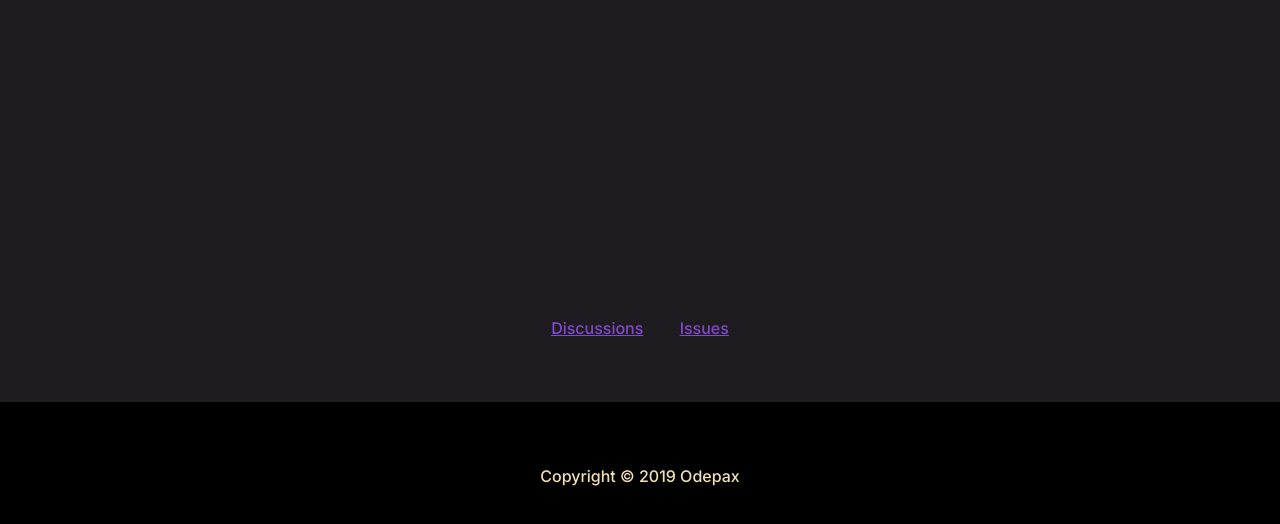
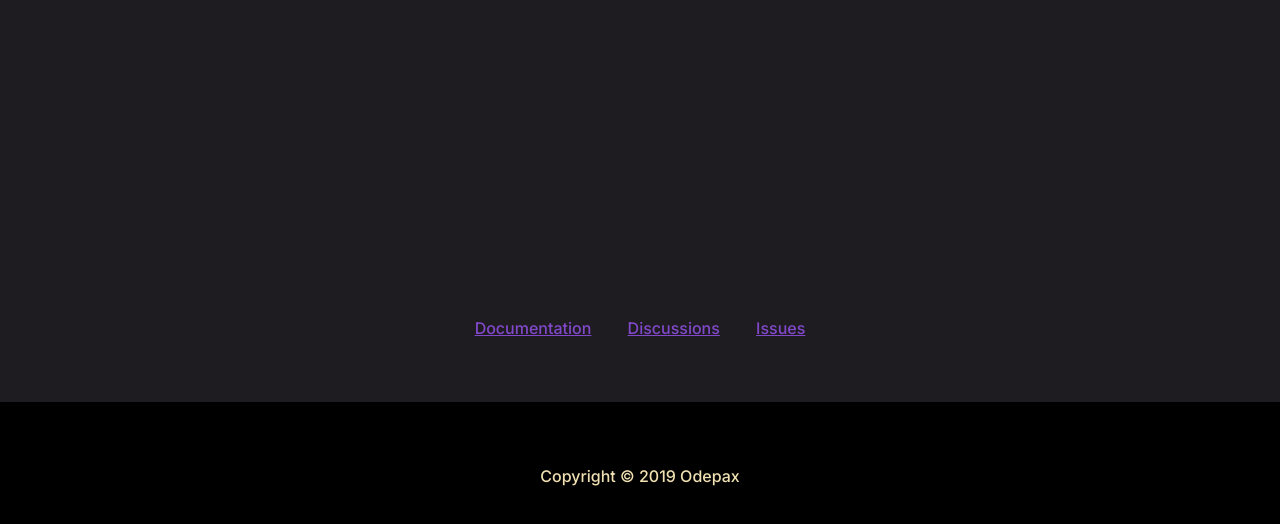
Before and after one commit to Odepax/obganism, a plain HTML site: page docs/index.html in a window 1280 px wide. Shown: the part 546-1070 px from the top of the page. Drawn offline with Linux system fonts and the light colour scheme.

Commit message:
Added link to README as documentation

```diff
--- a/docs/index.html
+++ b/docs/index.html
@@ -92,6 +92,7 @@
 			</p>
 		</header>
 		<nav>
+			<a href="https://github.com/Odepax/obganism/blob/master/README.md">Documentation</a>
 			<a href="https://github.com/Odepax/obganism/discussions">Discussions</a>
 			<a href="https://github.com/Odepax/obganism/issues">Issues</a>
 		</nav>
```
